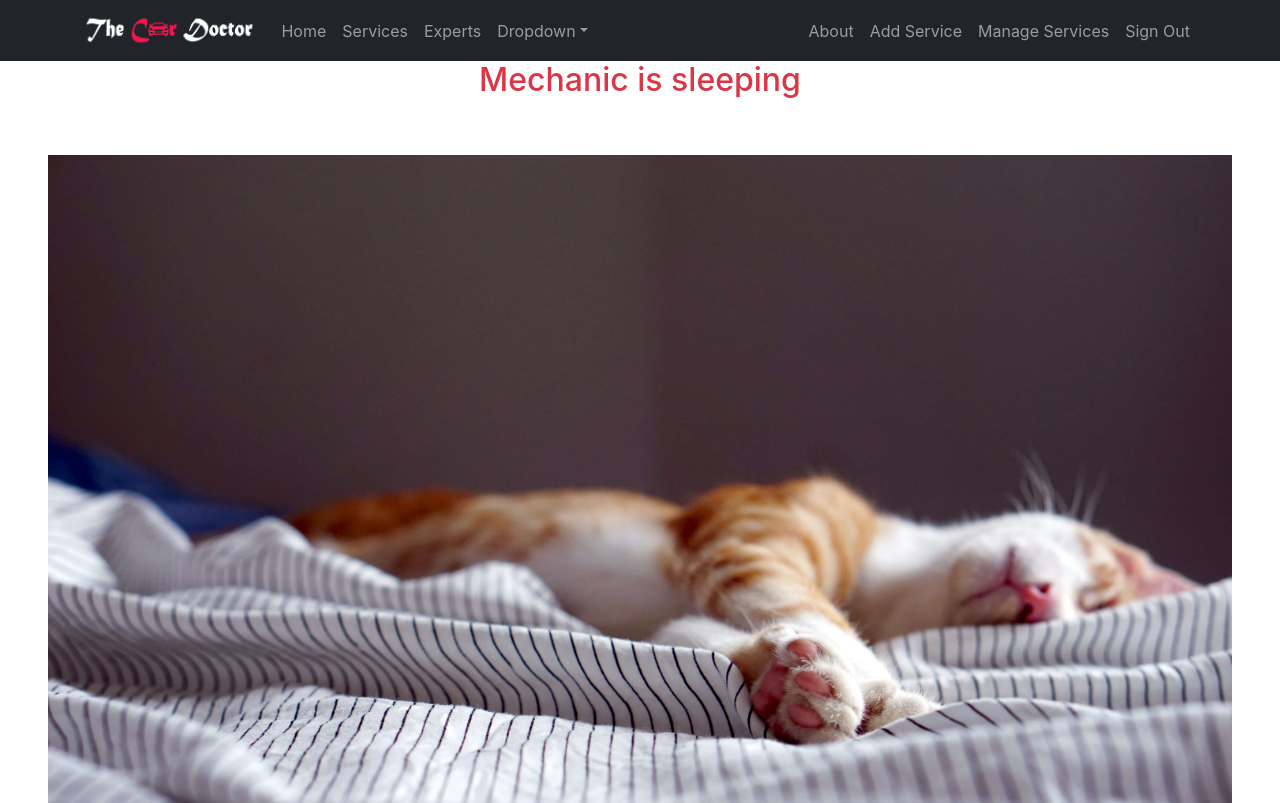
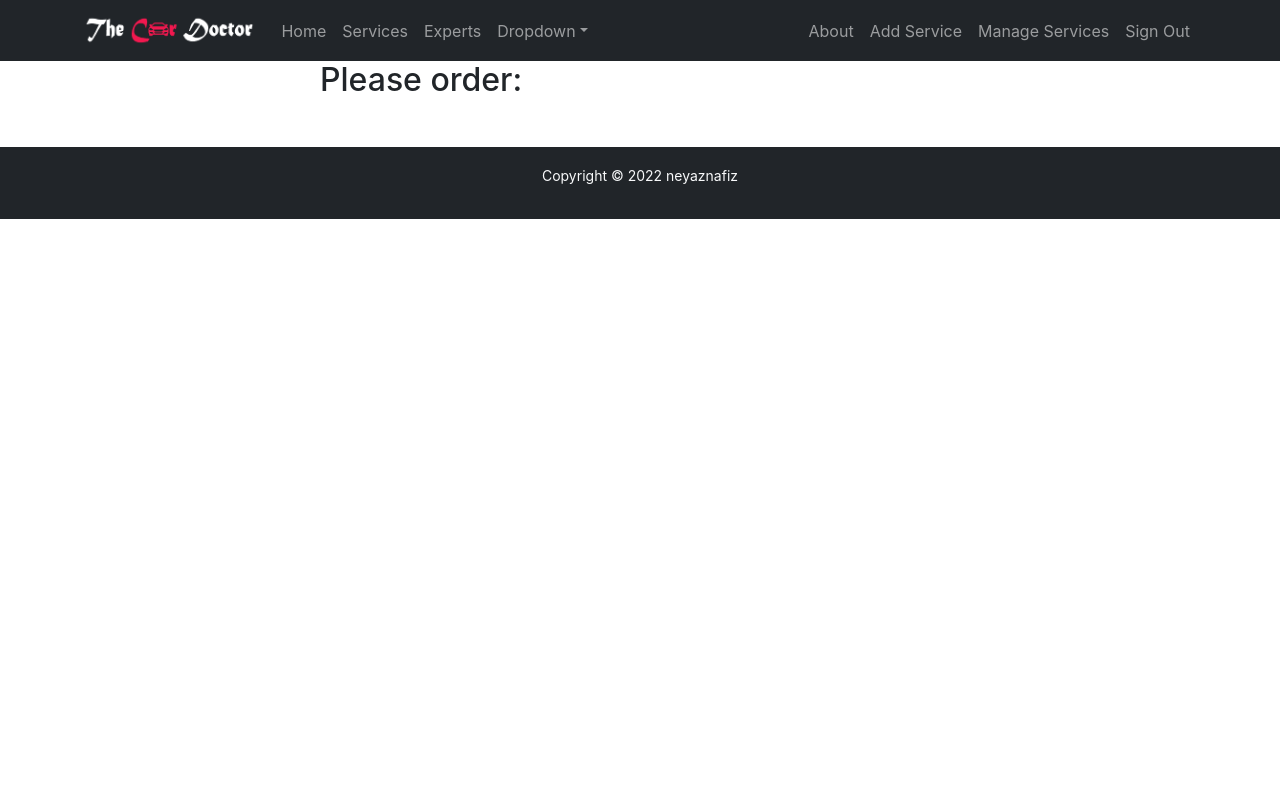
Before and after one commit to neyaznafiz/The-Car-Doctor-client, a React (Create React App) app: page /checkout/1 in a window 1280 px wide. Shown: the top 803 px of the page. Built offline with nearby package versions, Linux system fonts and the light colour scheme; no server answers; sample sign-in values are in the browser's storage.

Commit message:
create a hook for serviceDetils and use it checkout and shou product name

```diff
--- a/src/App.js
+++ b/src/App.js
@@ -29,7 +29,7 @@
         <Route path='/login' element={<Login></Login>}></Route>
         <Route path='/register' element={<Register></Register>}></Route>
 
-        <Route path='/checkout' element={
+        <Route path='/checkout/:serviceId' element={
           <RequireAuth>
             <CheckOut></CheckOut>
           </RequireAuth>
--- /dev/null
+++ b/src/Hooks/useServiceDetail.js
@@ -0,0 +1,17 @@
+import { useEffect, useState } from "react"
+
+const useServiceDetail = serviceId =>{
+    const [service, setService] = useState({})
+
+    useEffect(() => {
+        const url = `http://localhost:5000/service/${serviceId}`
+
+        fetch(url)
+        .then(res => res.json())
+        .then(data => setService(data))
+    }, [serviceId])
+
+    return[service]
+}
+
+export default useServiceDetail
--- a/src/Pages/CheckOut/CheckOut/CheckOut.js
+++ b/src/Pages/CheckOut/CheckOut/CheckOut.js
@@ -1,9 +1,18 @@
 import React from 'react';
+import { useParams } from 'react-router-dom';
+import useServiceDetail from '../../../Hooks/useServiceDetail';
 
 const CheckOut = () => {
+
+    const { serviceId } = useParams()
+
+    const [service] = useServiceDetail(serviceId)
+
     return (
-         <div>
-             <h2>Please Checkout your Booking</h2>
+        <div className='w-50 mx-auto'>
+            <h2>Please order: {service.name}</h2>
+
+
         </div>
     );
 };
--- a/src/Pages/ServiceDetail/ServiceDetail.js
+++ b/src/Pages/ServiceDetail/ServiceDetail.js
@@ -1,25 +1,18 @@
 import React, { useEffect, useState } from 'react';
 import { Link, useParams } from 'react-router-dom';
+import useServiceDetail from '../../Hooks/useServiceDetail';
 
 const ServiceDetail = () => {
 
     const { serviceId } = useParams()
 
-    const [service, setService] = useState({})
-
-    useEffect(() => {
-        const url = `http://localhost:5000/service/${serviceId}`
-
-        fetch(url)
-        .then(res => res.json())
-        .then(data => setService(data))
-    }, [])
+   const [service]= useServiceDetail(serviceId)
 
     return (
         <div>
             <h2>You are about to book: {service.name}</h2>
 
-            <Link to='/checkout'>
+            <Link to={`/checkout/${serviceId}`}>
 
                 <div className='text-center'>
                     <button className='btn btn-dark'> Proceed Checkout</button>
```
Lines whose indentation alone changed are shown as unchanged.
